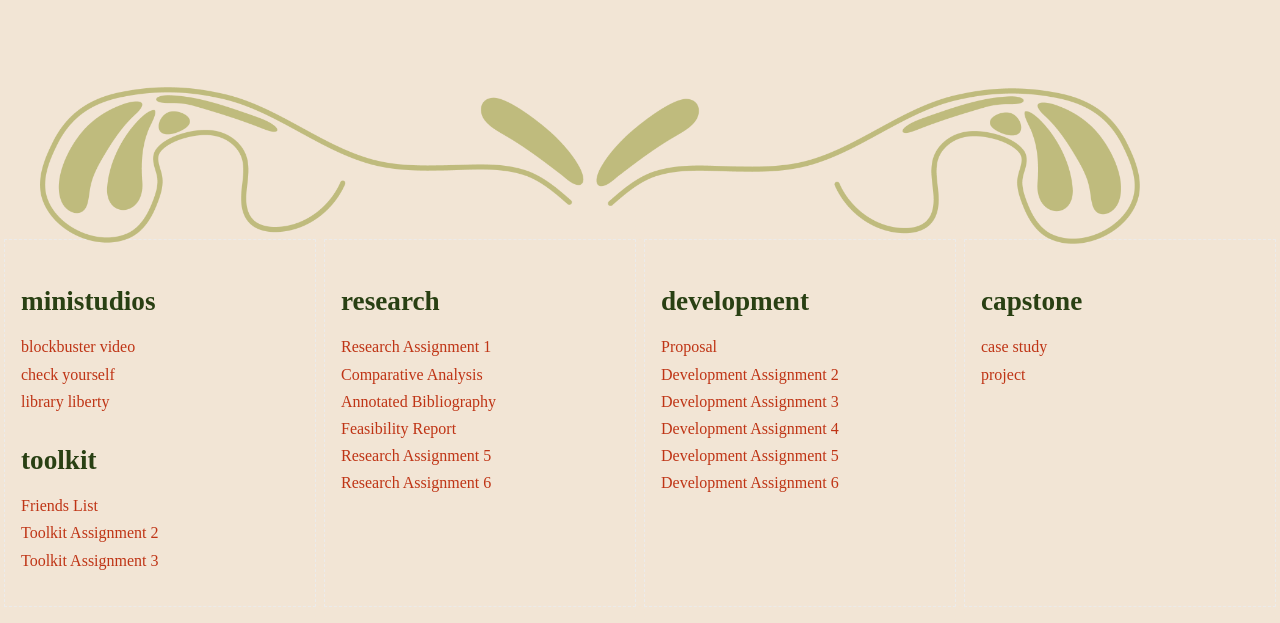
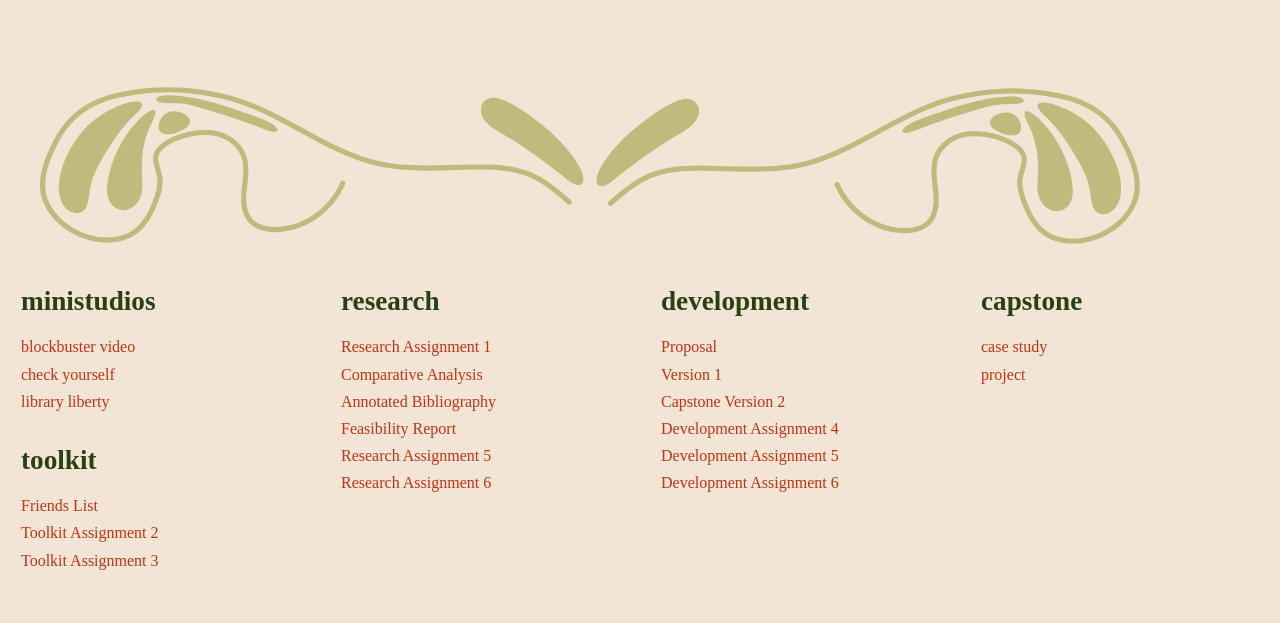
Before and after one commit to emma-oco/des157b-sp25, a plain HTML site: page index.html in a window 1280 px wide. Shown: the part 183-806 px from the top of the page. Drawn offline with nearby package versions, Linux system fonts and the light colour scheme; a web font is replaced by a local one.

Commit message:
version 2

```diff
--- a/index.html
+++ b/index.html
@@ -85,8 +85,8 @@
                 <nav>
                     <ul>
                         <li><a href="https://docs.google.com/document/d/1vveAq_kaLmu9FTtKaHjYAxMeJQQGs6Gv70GcFR_u6dM/edit?usp=sharing">Proposal</a></li>
-                        <li><a href="#">Development Assignment 2</a></li>
-                        <li><a href="#">Development Assignment 3</a></li>
+                        <li><a href="#">Version 1</a></li>
+                        <li><a href="capstone/version2/index.html">Capstone Version 2</a></li>
                         <li><a href="#">Development Assignment 4</a></li>
                         <li><a href="#">Development Assignment 5</a></li>
                         <li><a href="#">Development Assignment 6</a></li>
```
Also changed, not shown: capstone/version2/index.html (renamed from capstone/version1/index.html, +3 -3 lines), capstone/version2/drawings/boyAndGirl.svg (renamed from capstone/version1/drawings/boyAndGirl.svg), capstone/version2/drawings/cake.svg (renamed from capstone/version1/drawings/cake.svg), capstone/version2/drawings/mother.svg (renamed from capstone/version1/drawings/mother.svg), capstone/version2/drawings/small_bubble1.svg (renamed from capstone/version1/drawings/small_bubble1.svg), capstone/version2/drawings/small_bubble2.svg (renamed from capstone/version1/drawings/small_bubble2.svg), capstone/version2/drawings/small_bubble3.svg (renamed from capstone/version1/drawings/small_bubble3.svg), capstone/version2/drawings/small_bubble4.svg (renamed from capstone/version1/drawings/small_bubble4.svg), capstone/version2/script.js (renamed from capstone/version1/script.js), capstone/version2/styles.css (renamed from capstone/version1/styles.css).
